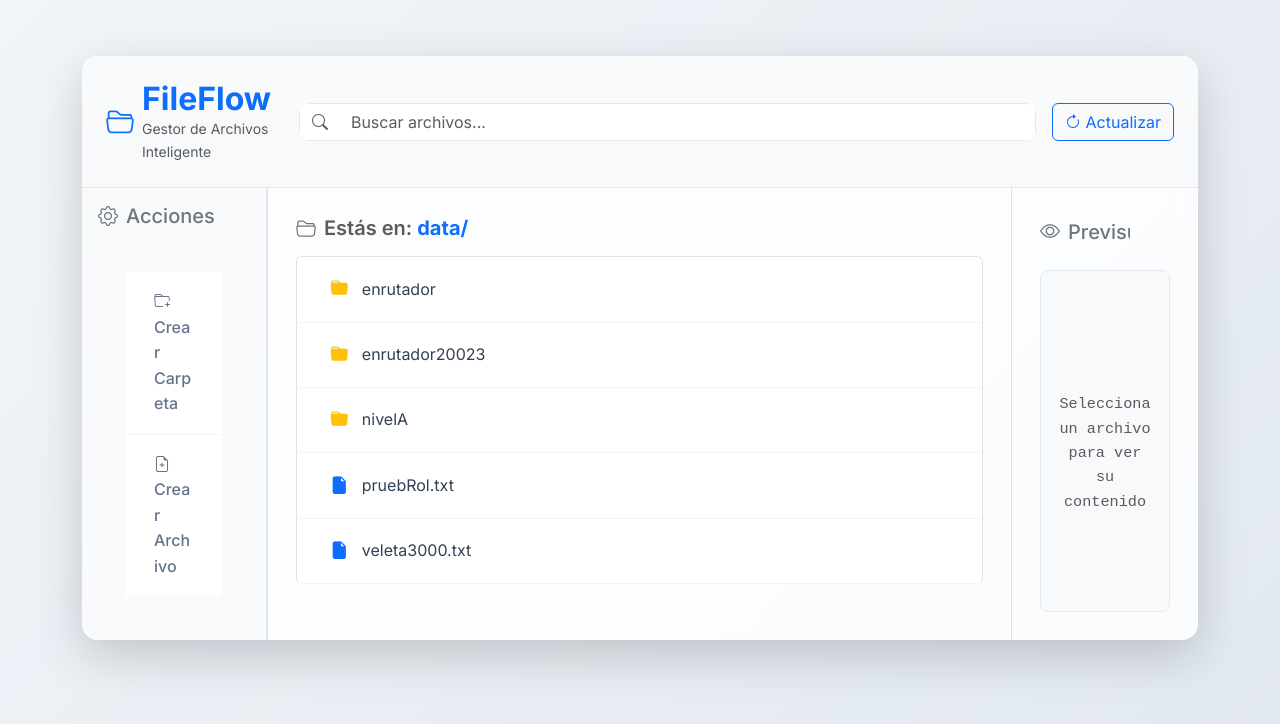
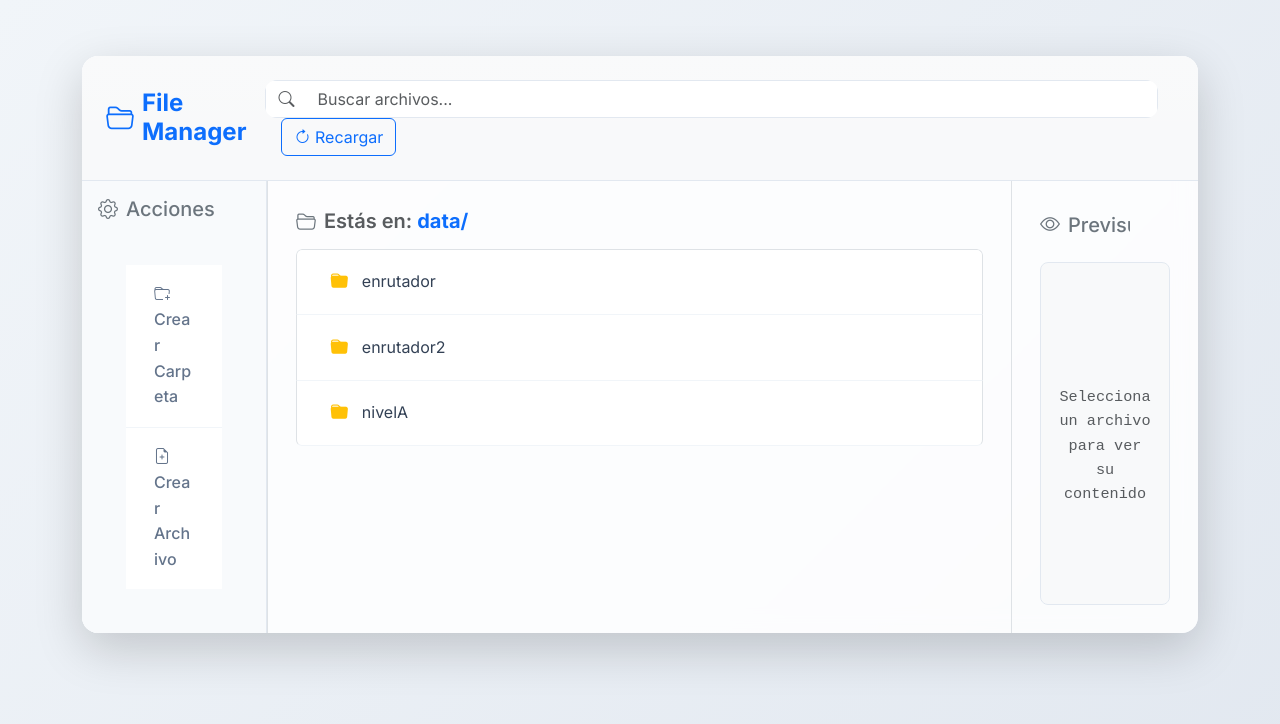
Before and after one commit to levis26/files_manager_py, a Flask app: page / in a window 1280 px wide. Shown: the top 724 px of the page. Run offline with Flask 3, Linux system fonts and the light colour scheme; some libraries are stand-ins or nearby versions.

Commit message:
uploading last changes about deleting folders 6

```diff
--- /dev/null
+++ b/data/enrutador2/ramos.txt
@@ -0,0 +1,3 @@
+ZDBZDFB
+ZXCBZDF
+FDxcbfgb
--- a/data/enrutador20023/enrutador/enrutador208/veleta.txt
+++ /dev/null
@@ -1,3 +0,0 @@
-nxnxnbx
-xnbx
-xnvb
--- a/data/pruebRol.txt
+++ /dev/null
@@ -1 +0,0 @@
-dasdfadfasdffffffsadfsadf
--- a/data/veleta3000.txt
+++ /dev/null
@@ -1,5 +0,0 @@
-ZDGZZD
-ZDDDDDDDDDDDDDDDDD
-12222222222222222222222222
-333333333333333333
-456
--- a/static/js/main.js
+++ b/static/js/main.js
@@ -164,31 +164,39 @@
     }
 }
 
-// Add click handler for the update button
+// Function to add click handler for the update button
 function addUpdateButtonHandler() {
-    const updateButton = document.querySelector('.btn-outline-primary');
+    // Assuming ID added as proposed earlier for robust selection
+    const updateButton = document.getElementById('updateButton');
     if (updateButton) {
         updateButton.addEventListener('click', async (e) => {
             e.preventDefault(); // Prevent any default behavior
 
-            // Get the current path from the display element
-            const currentPathDisplay = document.getElementById('currentPath');
-            if (!currentPathDisplay) {
-                showAlert('danger', 'Error', 'No se puede encontrar el elemento de la ruta actual');
-                return;
-            }
-
-            const currentPath = currentPathDisplay.textContent.replace('Estás en: ', '').trim();
+            // Modificación clave: Llamar loadDirectoryContent con una cadena vacía
+            // para cargar el contenido del directorio raíz ('data/').
+            const rootPath = ''; // Representa el directorio raíz relativo a DATA_DIR
 
             try {
-                // Load the directory content again
-                await loadDirectoryContent(currentPath);
-                showAlert('success', 'Contenido actualizado', 'El directorio se ha actualizado correctamente');
+                // Cargar el contenido del directorio raíz
+                await loadDirectoryContent(rootPath);
+                // Actualizar el mensaje de éxito para reflejar que se ha vuelto a la raíz
+                showAlert('success', 'Explorador actualizado', 'Se ha vuelto a la raíz principal.');
+                 // Opcional: Limpiar la barra de búsqueda al volver a la raíz
+                 const searchInput = document.getElementById('searchInput');
+                 if(searchInput) {
+                     searchInput.value = '';
+                 }
+                 // Opcional: Limpiar cualquier resultado de búsqueda si se mostraba
+                 // La función loadDirectoryContent ya maneja esto al borrar el contenido anterior del navegador.
+
             } catch (error) {
-                console.error('Error al actualizar:', error);
-                showAlert('danger', 'Error al actualizar', 'No se pudo actualizar el contenido. Por favor, intenta nuevamente.');
+                console.error('Error al volver a la raíz:', error);
+                showAlert('danger', 'Error al actualizar', 'No se pudo volver a la raíz principal. Por favor, intenta nuevamente.');
             }
         });
+    } else {
+        // Log an error if the button element is not found (useful for debugging)
+        console.error("Button with ID 'updateButton' not found.");
     }
 }
 
--- a/templates/index.html
+++ b/templates/index.html
@@ -21,14 +21,13 @@
             <div class="card-header bg-light bg-gradient p-4 d-flex flex-column flex-md-row align-items-md-center justify-content-between"> {# Added flex-column/row for better responsiveness #}
                 <div class="d-flex align-items-center mb-2 mb-md-0"> {# Adjusted margin for responsiveness #}
                     <div class="d-flex align-items-center">
-                        <i class="bi bi-folder2-open me-2 fs-3 text-primary"></i>
+                        <i class="bi bi-folder2-open me-2 fs-3 text-primary"></i><br>
                         <div>
-                            <h2 class="mb-0 fw-bold text-primary">FileFlow</h2>
-                            <p class="mb-0 text-muted small">Gestor de Archivos Inteligente</p>
+                            <h4 class="mb-0 fw-bold text-primary">File Manager</h4>
                         </div>
                     </div>
                 </div>
-                <div class="d-flex align-items-center w-100 w-md-auto"> {# Adjusted width for responsiveness #}
+                <div class="d-flex align-items-center w-100 w-md-auto flex-wrap"> {# Added flex-wrap to allow wrapping #}
                     <div class="input-group me-3 flex-grow-1"> {# Added flex-grow for search input #}
                         <span class="input-group-text bg-white border-end-0">
                             <i class="bi bi-search text-muted"></i> {# Added text-muted for softer icon color #}
@@ -37,8 +36,8 @@
                                placeholder="Buscar archivos..."
                                oninput="clearTimeout(window.searchTimeout); window.searchTimeout = setTimeout(searchFiles, 300)">
                     </div>
-                    <button class="btn btn-outline-primary flex-shrink-0" title="Actualizar"> {# Added flex-shrink-0 and title #}
-                        <i class="bi bi-arrow-clockwise"></i> <span class="d-none d-lg-inline">Actualizar</span> {# Hide text on small screens #}
+                    <button class="btn btn-outline-primary flex-shrink-0 ms-md-3 mt-2 mt-md-0" title="Recargar" id="updateButton">
+                        <i class="bi bi-arrow-clockwise"></i> <span class="d-none d-lg-inline">Recargar</span> {# Hide text on small screens #}
                     </button>
                 </div>
             </div>
```
Also changed, not shown: data/enrutador20023/enrutador2/enrutadortriple/bayon3.txt (deleted, +0 -7 lines), data/enrutador20023/enrutador2/enrutadortriple/veleta.txt (deleted).
